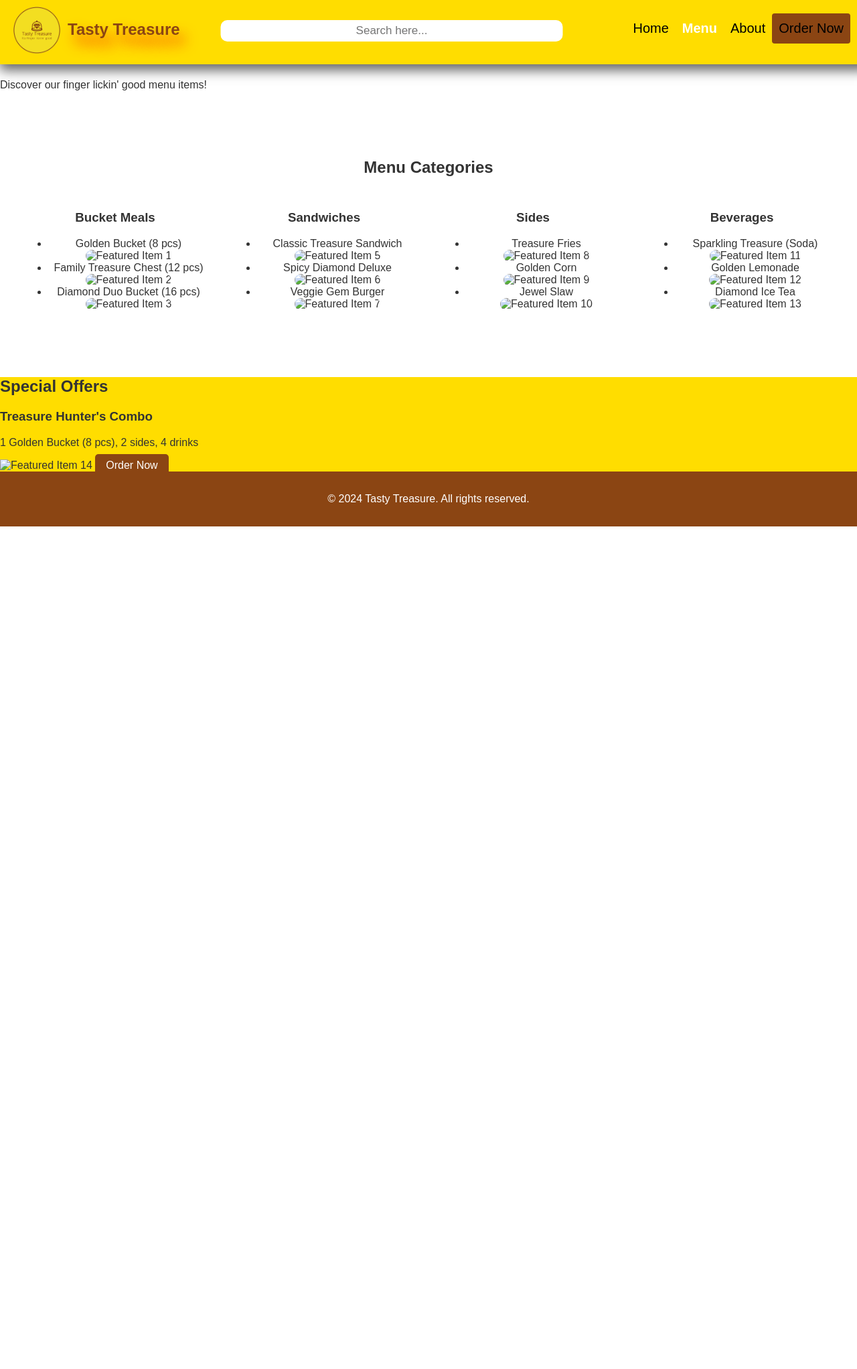
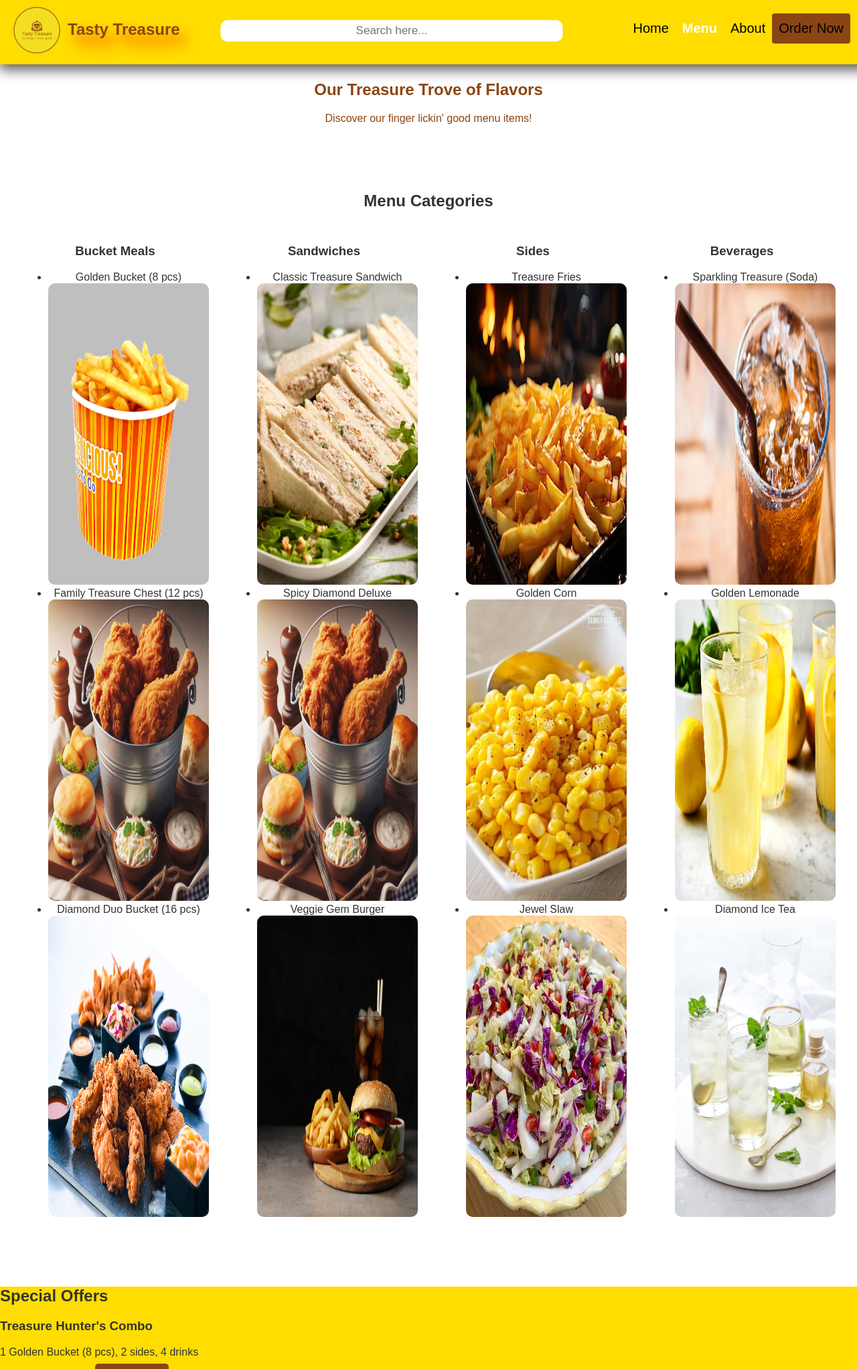
Before and after one commit to Gkevin25/Final-Exam-project, a PHP site: page /tt/menu.html in a window 1280 px wide. Shown: the top 2044 px of the page at 67% size. Before the commit the page ends 786 px from the top, so only its background shows below. Run offline with PHP 8.4, Linux system fonts and the light colour scheme.

Commit message:
pictures added

```diff
--- a/css/style.css
+++ b/css/style.css
@@ -81,7 +81,9 @@ body {
     font-weight: bold;
 }
 .menu-hero{
-    padding-top: 50px;
+    padding-top: 100px;
+    text-align: center;
+    color:  #8B4513;
 }
 .cta-button {
     background-color: var(--secondary-color);
--- a/menu.html
+++ b/menu.html
@@ -38,44 +38,44 @@
                     <h3>Bucket Meals</h3>
                     <ul>
                         <li>Golden Bucket (8 pcs)</li>
-                        <img src="" alt="Featured Item 1"width="300" height="450">
+                        <img src="pics/4.jpg" alt="Featured Item 1"width="300" height="450">
                         <li>Family Treasure Chest (12 pcs)</li>
-                        <img src="" alt="Featured Item 2"width="300" height="450">
+                        <img src="pics/5.jpg" alt="Featured Item 2"width="300" height="450">
                         <li>Diamond Duo Bucket (16 pcs)</li>
-                        <img src="" alt="Featured Item 3"width="300" height="450">
+                        <img src="pics/6.jpg" alt="Featured Item 3"width="300" height="450">
                     </ul>
                 </div>
                 <div class="category">
                     <h3>Sandwiches</h3>
                     <ul>
                         <li>Classic Treasure Sandwich</li>
-                        <img src="" alt="Featured Item 5"width="300" height="450">
+                        <img src="pics/3.jpg" alt="Featured Item 5"width="300" height="450">
                         <li>Spicy Diamond Deluxe</li>
-                        <img src="" alt="Featured Item 6"width="300" height="450">
+                        <img src="pics/5.jpg" alt="Featured Item 6"width="300" height="450">
                         <li>Veggie Gem Burger</li>
-                        <img src="" alt="Featured Item 7"width="300" height="450">
+                        <img src="pics/hamburger.jpg" alt="Featured Item 7"width="300" height="450">
                     </ul>
                 </div>
                 <div class="category">
                     <h3>Sides</h3>
                     <ul>
                         <li>Treasure Fries</li>
-                        <img src="" alt="Featured Item 8"width="300" height="450">
+                        <img src="pics/fries1.jpg" alt="Featured Item 8"width="300" height="450">
                         <li>Golden Corn</li>
-                        <img src="" alt="Featured Item 9"width="300" height="450">
+                        <img src="pics/sweet-corn-500x500.jpeg" alt="Featured Item 9"width="300" height="450">
                         <li>Jewel Slaw</li>
-                        <img src="" alt="Featured Item 10"width="300" height="450">
+                        <img src="pics/Ruby-Jewel-Slaw-scaled.jpg" alt="Featured Item 10"width="300" height="450">
                     </ul>
                 </div>
                 <div class="category">
                     <h3>Beverages</h3>
                     <ul>
                         <li>Sparkling Treasure (Soda)</li>
-                        <img src="" alt="Featured Item 11"width="300" height="450">
+                        <img src="pics/7.jpg" alt="Featured Item 11"width="300" height="450">
                         <li>Golden Lemonade</li>
-                        <img src="" alt="Featured Item 12"width="300" height="450">
+                        <img src="pics/lemonade.jpg" alt="Featured Item 12"width="300" height="450">
                         <li>Diamond Ice Tea</li>
-                        <img src="" alt="Featured Item 13"width="300" height="450">
+                        <img src="pics/8.jpg" alt="Featured Item 13"width="300" height="450">
                     </ul>
                 </div>
             </div>
```
